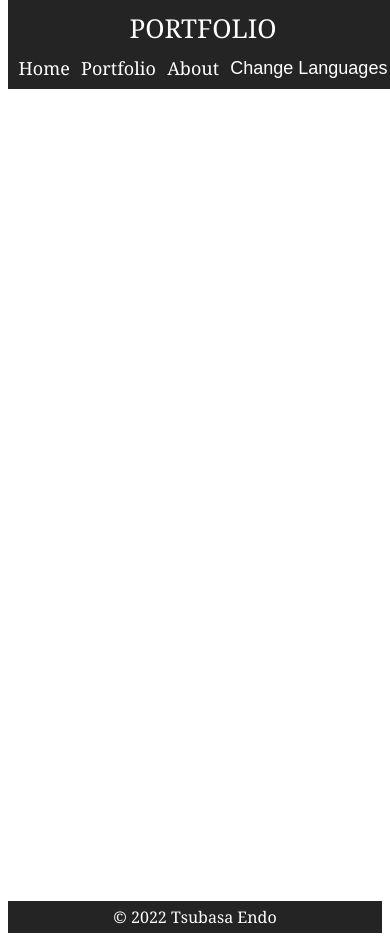
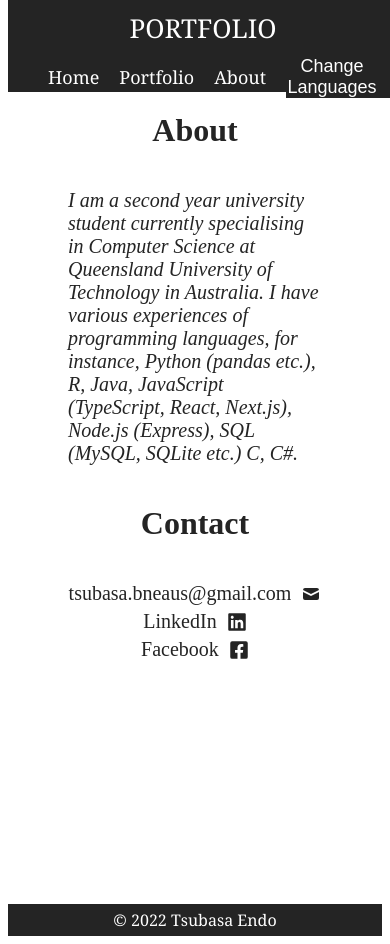
Before and after one commit to TsubasaBneAus/website-portfolio, a Next.js app: page /about in a window 390 px wide. Built offline with nearby package versions, Linux system fonts and the light colour scheme.

Commit message:
add portfolio and about pages

```diff
--- a/package.json
+++ b/package.json
@@ -19,6 +19,7 @@
     "react": "18.2.0",
     "react-bootstrap": "^2.6.0",
     "react-dom": "18.2.0",
+    "react-icons": "^4.7.1",
     "typescript": "4.9.3"
   }
 }
--- a/pages/about.tsx
+++ b/pages/about.tsx
@@ -1,5 +1,39 @@
+import { FaLinkedin, FaFacebookSquare } from "react-icons/fa";
+import { HiMail } from "react-icons/hi";
+import Link from "next/link";
+
 const About = () => {
-  return;
+  return (
+    <div className="about">
+      <h1>About</h1>
+      <p className="description">
+        I am a second year university student currently specialising in Computer
+        Science at Queensland University of Technology in Australia. I have
+        various experiences of programming languages, for instance, Python
+        (pandas etc.), R, Java, JavaScript (TypeScript, React, Next.js), Node.js
+        (Express), SQL (MySQL, SQLite etc.) C, C#.
+      </p>
+      <h1>Contact</h1>
+
+      <p className="contact">
+        <span className="spacedText">tsubasa.bneaus@gmail.com</span> <HiMail />
+      </p>
+      <Link
+        className="contact"
+        target="_blank"
+        href="https://www.linkedin.com/in/tsubasa-endo-421b4b1a6"
+      >
+        <span className="spacedText">LinkedIn</span> <FaLinkedin />
+      </Link>
+      <Link
+        className="contact"
+        target="_blank"
+        href="https://www.facebook.com/tsubasa.endo.376"
+      >
+        <span className="spacedText">Facebook</span> <FaFacebookSquare />
+      </Link>
+    </div>
+  );
 };
 
 export default About;
--- a/pages/portfolio.tsx
+++ b/pages/portfolio.tsx
@@ -1,5 +1,9 @@
 const Portfolio = () => {
-  return;
+  return (
+    <div className="portfolio">
+      <h1>Portfolio</h1>
+    </div>
+  );
 };
 
 export default Portfolio;
--- a/styles/globals.css
+++ b/styles/globals.css
@@ -2,7 +2,6 @@
   width: 100%;
   height: 100vh;
   font-size: 18px;
-  color: black;
 }
 
 main {
@@ -30,7 +29,8 @@ header {
   font-family: Georgia, "Times New Roman", Times, serif;
 }
 
-.title, .title:hover {
+.title,
+.title:hover {
   font-size: 32px;
   color: white;
   text-decoration: none;
@@ -83,15 +83,16 @@ header nav ul li a:hover {
 
 @media screen and (max-width: 600px) {
   main {
-    margin-top: 89px;
+    margin-top: 92px;
   }
 
   header {
     display: block;
-    height: 89px;
+    height: 92px;
   }
 
-  .title, .title:hover {
+  .title,
+  .title:hover {
     font-size: 26px;
     display: flex;
     justify-content: center;
@@ -99,16 +100,9 @@ header nav ul li a:hover {
   }
 
   header nav ul {
-    margin-top: 5px;
-    margin-bottom: 5px;
-    padding-left: 10px;
     display: flex;
     justify-content: space-around;
     align-items: center;
-  }
-
-  header nav ul li {
-    padding-right: 10px;
   }
 }
 
@@ -126,3 +120,60 @@ footer p {
   margin-top: 5px;
   margin-bottom: 5px;
 }
+
+.introduction,
+.portfolio,
+.about {
+  display: flex;
+  flex-direction: column;
+  align-items: center;
+  color: rgb(36, 36, 36);
+  margin-bottom: 20px;
+}
+
+.introduction h1,
+.portfolio h1,
+.about h1 {
+  margin: 20px;
+}
+
+.profileImage {
+  width: 200px;
+  height: 200px;
+  border-radius: 50%;
+  object-fit: cover;
+  border: 3px solid rgb(36, 36, 36);
+  padding: 3px;
+}
+
+.introduction p,
+.description {
+  padding-left: 200px;
+  padding-right: 200px;
+  margin: 20px;
+  font-style: italic;
+  font-size: 20px;
+}
+
+@media screen and (max-width: 600px) {
+  .introduction p,
+  .description {
+    padding-left: 40px;
+    padding-right: 40px;
+  }
+}
+
+.contact,
+.contact:hover {
+  font-size: 20px;
+  color: rgb(36, 36, 36);
+  text-decoration: none;
+  display: flex;
+  justify-content: center;
+  align-items: center;
+  margin-bottom: 5px;
+}
+
+.spacedText {
+  margin-right : 10px;
+}
```
Also changed, not shown: pages/index.tsx (+11 -25 lines), 2 other files (tests, documents, lock files or other folders).
